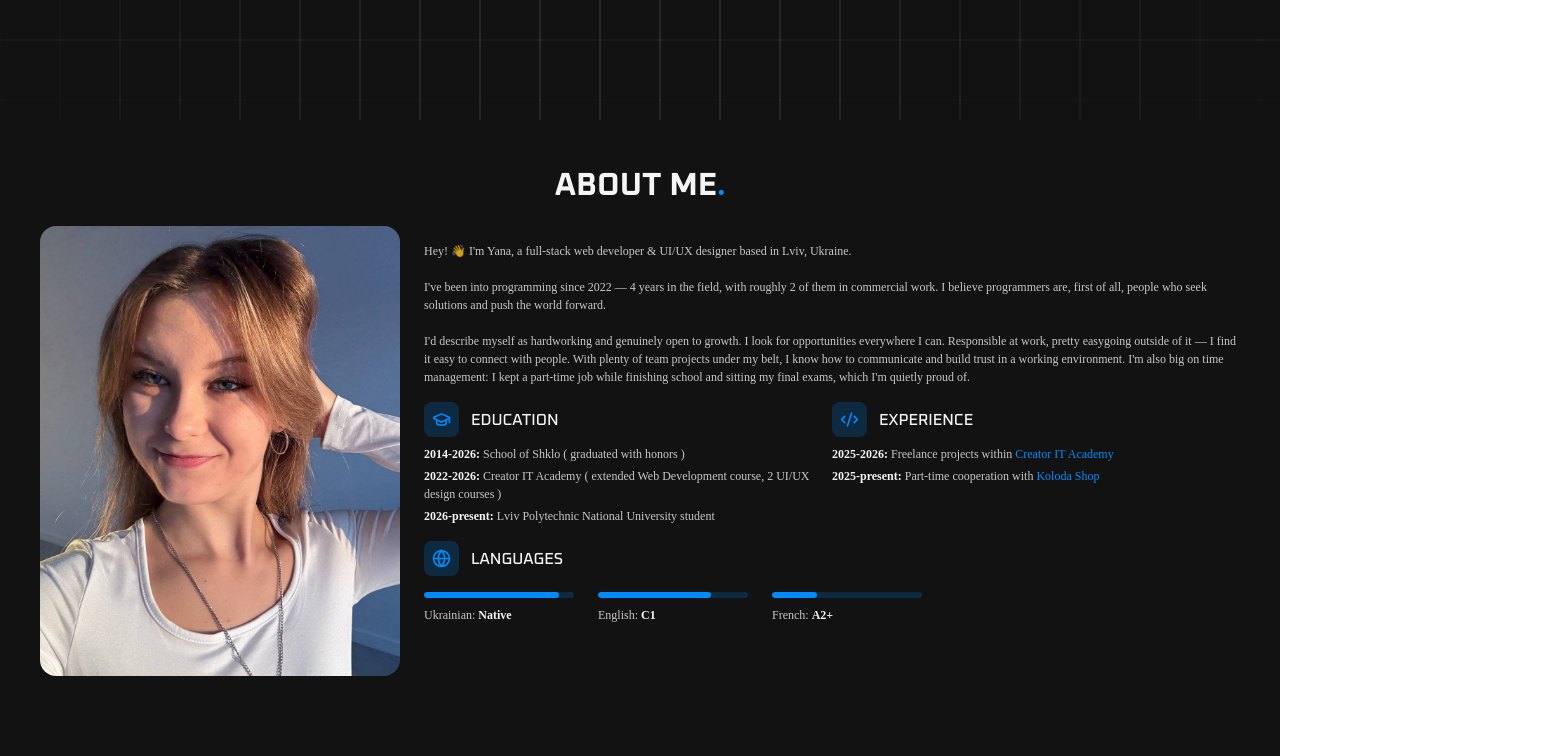
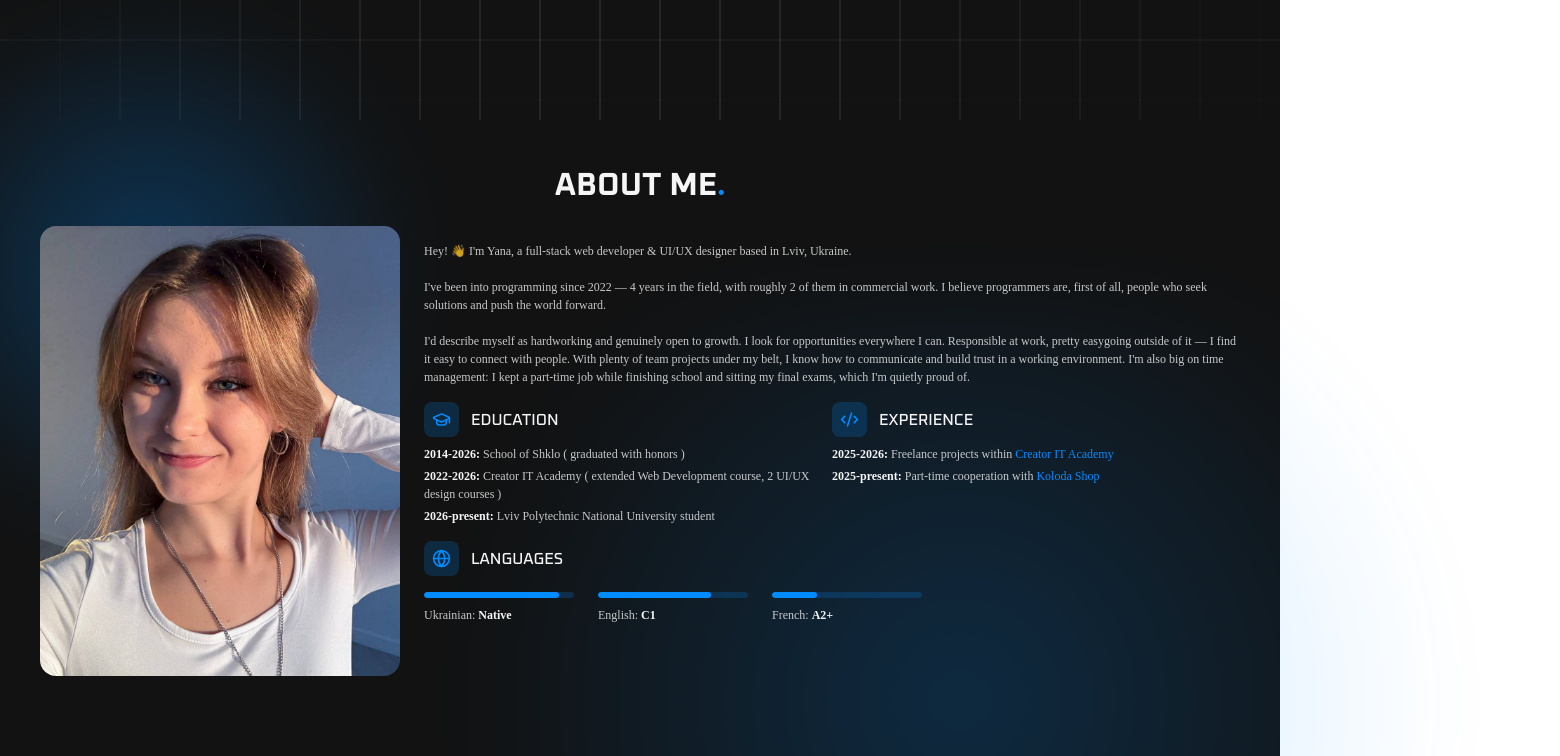
Before and after one commit to ZubalYana/Portfolio-2026, a React (Vite) app: page / in a window 1280 px wide. Shown: the part 680-1436 px from the top of the page, 1560 px wide, since content can reach past the window. Built offline with nearby package versions, Linux system fonts and the light colour scheme; a web font is replaced by a local one.

Commit message:
create a flexible background glow component and apply it to about me page for testing

```diff
--- /dev/null
+++ b/src/components/decorations/BackgroundGlow.tsx
@@ -0,0 +1,38 @@
+interface BackgroundGlowProps {
+  width: number;
+  height: number;
+  opacity: number;
+  top?: number;
+  right?: number;
+  bottom?: number;
+  left?: number;
+  color?: string;
+}
+
+export default function BackgroundGlow({
+  width,
+  height,
+  opacity,
+  top,
+  right,
+  bottom,
+  left,
+  color = '#008CFF',
+}: BackgroundGlowProps) {
+  return (
+    <div
+      className="absolute rounded-full pointer-events-none z-[-10]"
+      style={{
+        width: `${width}px`,
+        height: `${height}px`,
+        top: top !== undefined ? `${top}px` : undefined,
+        right: right !== undefined ? `${right}px` : undefined,
+        bottom: bottom !== undefined ? `${bottom}px` : undefined,
+        left: left !== undefined ? `${left}px` : undefined,
+        opacity,
+        background: `radial-gradient(circle, ${color} 0%, transparent 70%)`,
+        filter: 'blur(40px)',
+      }}
+    />
+  );
+}
--- a/src/components/screens/AboutMe.tsx
+++ b/src/components/screens/AboutMe.tsx
@@ -2,6 +2,7 @@ import { motion, useInView } from "framer-motion";
 import { useRef } from "react";
 import portfolio_photo2 from "../../assets/portfolio_photo2.jpg";
 import { GraduationCap, Code2Icon, Globe } from "lucide-react";
+import BackgroundGlow from "../decorations/BackgroundGlow";
 
 const languages = [
   { language: "Ukrainian", level: "Native", fillingPercantage: 90 },
@@ -37,7 +38,7 @@ function LanguageBar({ language, level, fillingPercantage, index }: {
 
 export default function AboutMe() {
   return (
-    <section id="about" className="w-screen min-h-screen flex flex-col items-center p-[20px] lg:p-[40px] relative z-10">
+    <section id="about" className="w-screen min-h-screen flex flex-col items-center p-[20px] lg:p-[40px] relative z-10 relative">
 
       <motion.h1
         className="uppercase font-bold text-[32px]"
@@ -146,6 +147,8 @@ export default function AboutMe() {
 
         </motion.div>
       </div>
+      <BackgroundGlow width={600} height={500} opacity={0.3} top={-100} left={-150}/>
+      <BackgroundGlow width={1200} height={800} opacity={0.2} right={-280} bottom={-180}/>
     </section>
   );
 }
```
